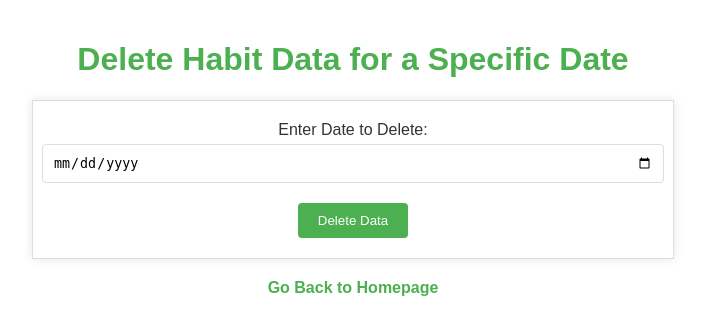
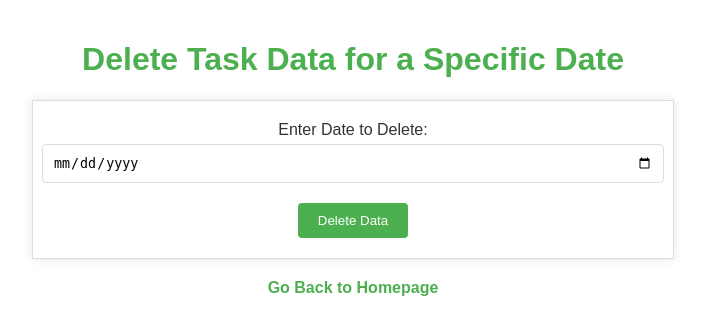
Before and after one commit to jtgannon10/Habit_Tracker, a Flask app: page /remove_date in a window 1280 px wide. Shown: the top 335 px of the page, without its empty margins (287-992 px from the left). Run offline with Flask 3, Linux system fonts and the light colour scheme.

Commit message:
Update remove_date.html

```diff
--- a/api/templates/remove_date.html
+++ b/api/templates/remove_date.html
@@ -3,7 +3,7 @@
 <head>
     <meta charset="UTF-8">
     <meta name="viewport" content="width=device-width, initial-scale=1.0">
-    <title>Delete Habit Data</title>
+    <title>Delete Task Data</title>
     <style>
         body {
             font-family: Arial, sans-serif;
@@ -68,7 +68,7 @@
     </style>
 </head>
 <body>
-    <h1>Delete Habit Data for a Specific Date</h1>
+    <h1>Delete Task Data for a Specific Date</h1>
     <form action="{{ url_for('remove_date') }}" method="POST">
         <label for="date">Enter Date to Delete:</label>
         <input type="date" id="date" name="date" required>
@@ -77,7 +77,7 @@
     </form>
 
     <div class="back-link">
-        <a href="{{ url_for('habit_tracker') }}">Go Back to Homepage</a>
+        <a href="{{ url_for('task_tracker') }}">Go Back to Homepage</a>
     </div>
 
     <script>
```
